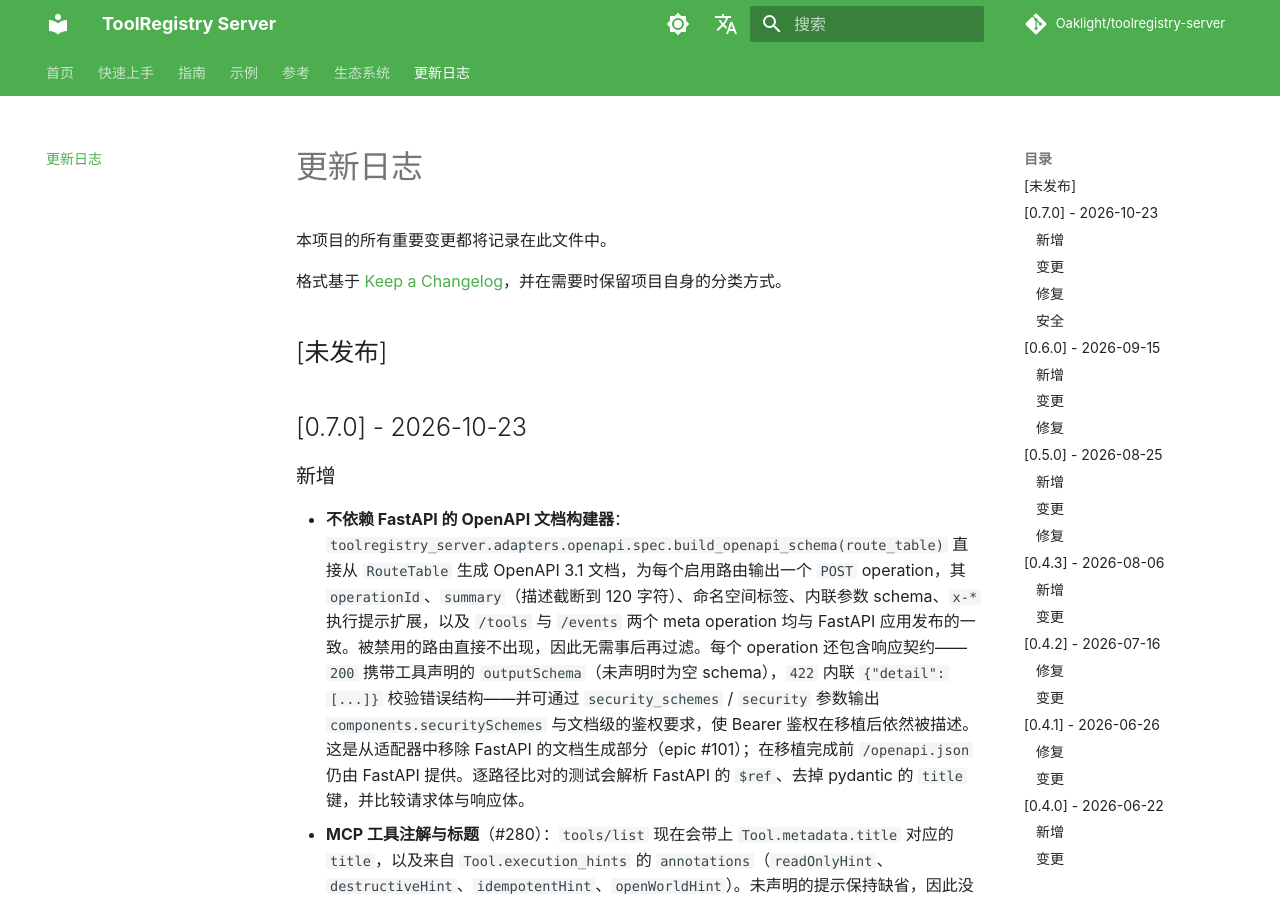
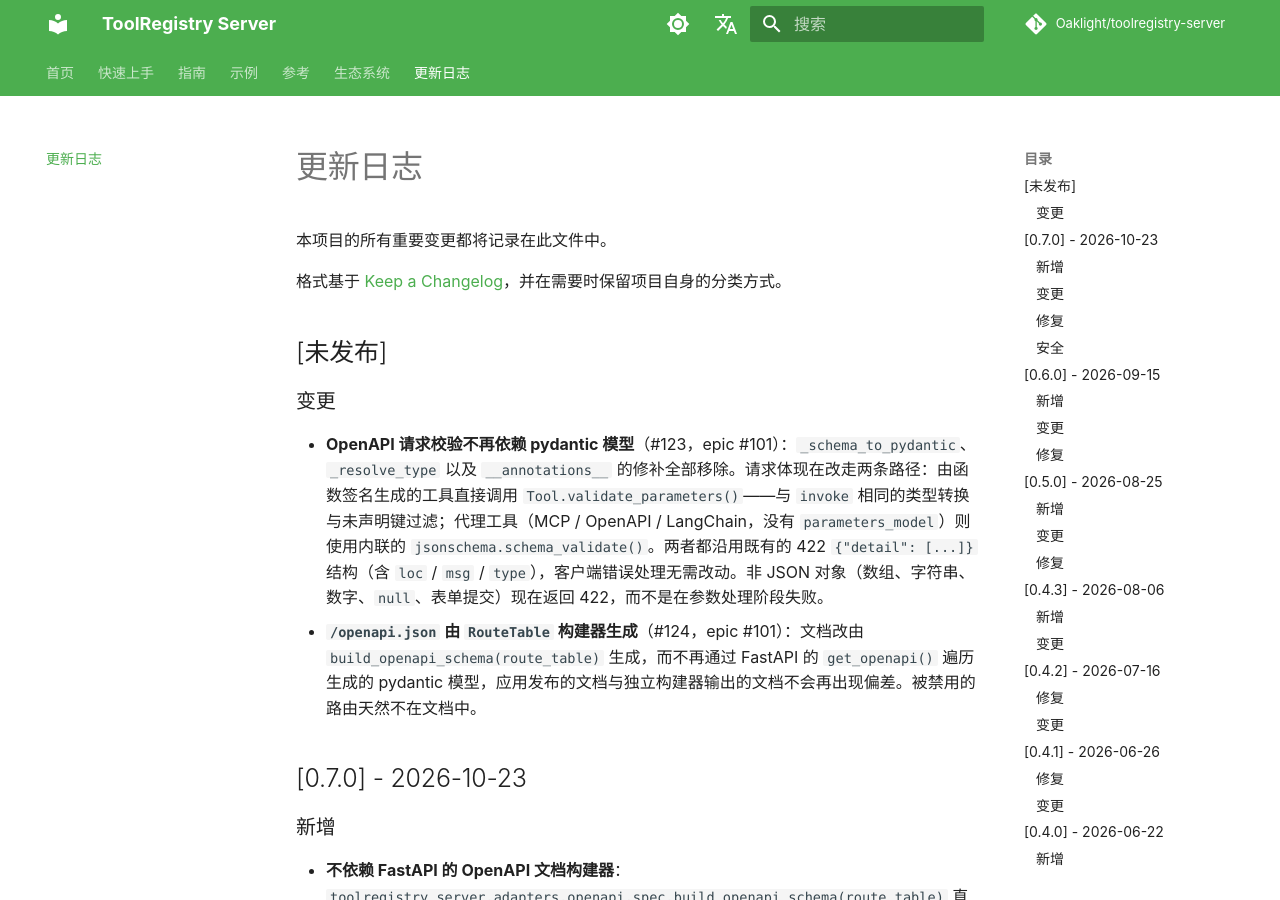
Before and after one commit to Oaklight/toolregistry-server, an MkDocs documentation site: the page built from docs/changelog.md, in a window 1280 px wide and 900 px high. Built offline with MkDocs 1.6.1 and Material for MkDocs 9.7.7, drawn with Linux system fonts in a browser that asks for light colours; some web fonts are replaced; comment, search, counter and statistics services are not loaded.

Commit message:
docs(changelog): 记录移除 pydantic 的 OpenAPI 校验（#123）与文档接线（#124）

```diff
--- a/docs/changelog.md
+++ b/docs/changelog.md
@@ -5,6 +5,11 @@
 格式基于 [Keep a Changelog](https://keepachangelog.com/zh-CN/1.1.0/)，并在需要时保留项目自身的分类方式。
 
 ## [未发布]
+
+### 变更
+
+- **OpenAPI 请求校验不再依赖 pydantic 模型**（#123，epic #101）：`_schema_to_pydantic`、`_resolve_type` 以及 `__annotations__` 的修补全部移除。请求体现在改走两条路径：由函数签名生成的工具直接调用 `Tool.validate_parameters()`——与 `invoke` 相同的类型转换与未声明键过滤；代理工具（MCP / OpenAPI / LangChain，没有 `parameters_model`）则使用内联的 `jsonschema.schema_validate()`。两者都沿用既有的 422 `{"detail": [...]}` 结构（含 `loc` / `msg` / `type`），客户端错误处理无需改动。非 JSON 对象（数组、字符串、数字、`null`、表单提交）现在返回 422，而不是在参数处理阶段失败。
+- **`/openapi.json` 由 `RouteTable` 构建器生成**（#124，epic #101）：文档改由 `build_openapi_schema(route_table)` 生成，而不再通过 FastAPI 的 `get_openapi()` 遍历生成的 pydantic 模型，应用发布的文档与独立构建器输出的文档不会再出现偏差。被禁用的路由天然不在文档中。
 
 ## [0.7.0] - 2026-10-23
 
```
